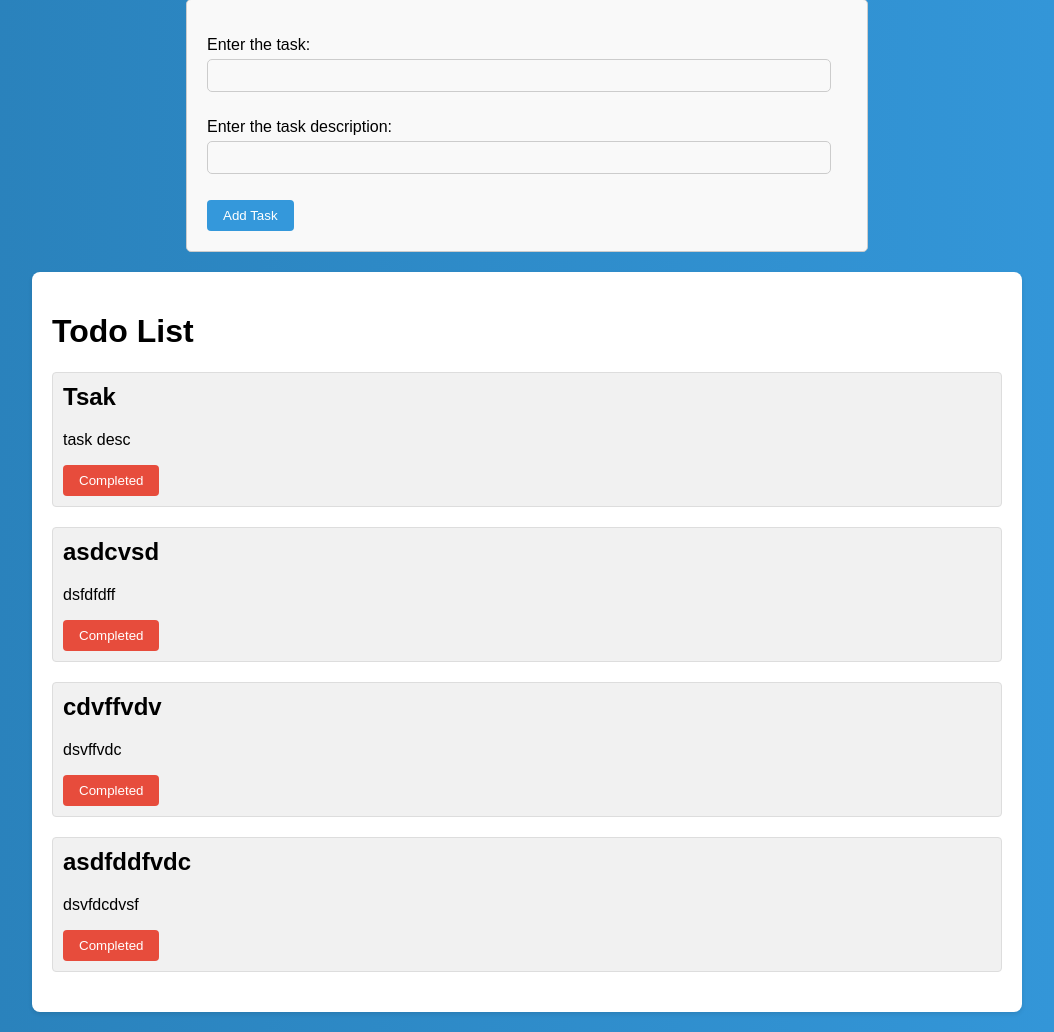
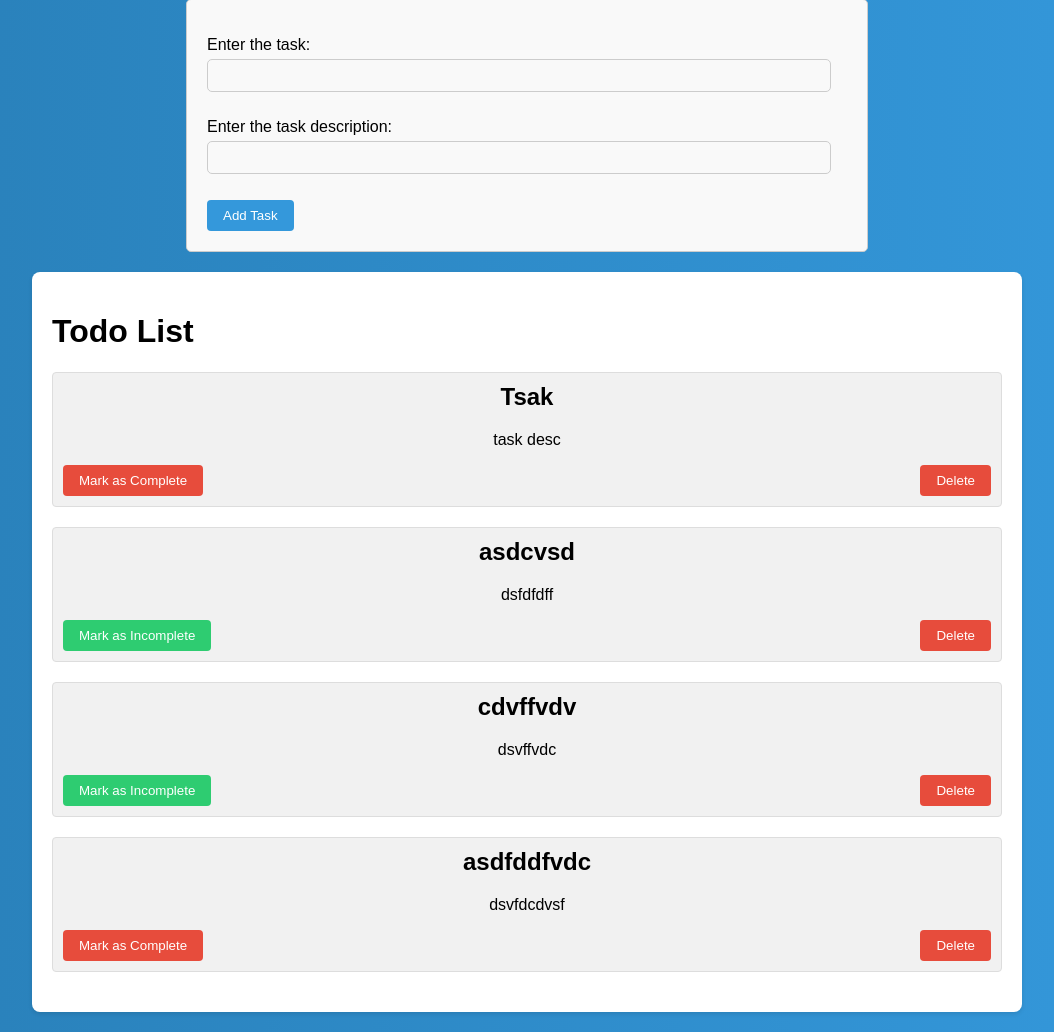
Before and after one commit to alexzmmv/Todoapp, a Django app: page / in a window 1280 px wide. Shown: the part 21-1053 px from the top of the page, without its empty margins (113-1167 px from the left). Run offline with Django 5.2, Linux system fonts and the light colour scheme; data comes from the database, SQL or seed files in the repository; both versions use the stored data as it was after the commit.

Commit message:
add compete/incomplete status

```diff
--- a/myfirstapp/urls.py
+++ b/myfirstapp/urls.py
@@ -4,4 +4,5 @@ from . import views
 urlpatterns = [
     path('', views.todo, name='todo'),
     path('todo/delete/<int:todo_id>/', views.delete_todo, name='delete_todo'),
+    path('todo/status/<int:todo_id>/', views.status_todo, name='status_todo'),
 ]
--- a/myfirstapp/views.py
+++ b/myfirstapp/views.py
@@ -22,3 +22,9 @@ def delete_todo(request, todo_id):
     todo = ToDOItem.objects.get(id=todo_id)
     todo.delete()
     return redirect('todo')
+
+def status_todo(request, todo_id):
+    todo = ToDOItem.objects.get(id=todo_id)
+    todo.completed = not todo.completed
+    todo.save()
+    return redirect('todo')
--- a/templates/todo.html
+++ b/templates/todo.html
@@ -29,8 +29,17 @@
         border-radius: 4px;
     }
 
+    .todo p {
+        margin-top: 0;
+        text-align: center;
+        word-wrap: break-word;
+        padding: -5%;
+
+    }
+
     .todo h2 {
         margin-top: 0;
+        text-align: center;
     }
 
     .btn {
@@ -74,7 +83,7 @@
         margin-bottom: 5px;
     }
 
-    .todo_description {
+    .tododescription {
         margin-top: 0;
         text-align: justify;
         word-wrap: break-word;
@@ -91,12 +100,35 @@
         transition: border-color 0.3s ease;
     }
 
+    .incomplete {
+        padding: 8px 16px;
+        background-color: #e74c3c; /* Updated incomplete button background color */
+        color: #fff;
+        border: none;
+        border-radius: 4px;
+        cursor: pointer;
+    }
+    .complete {
+        padding: 8px 16px;
+        background-color: #2ecc71; /* Updated complete button background color */
+        color: #fff;
+        border: none;
+        border-radius: 4px;
+        cursor: pointer;
+    }
+
     input[type="text"]:hover,
     input[type="text"]:focus {
         border-color: #3498db; /* Updated input border color */
         border-width: 2px;
         margin-bottom: 8px;
     }
+
+    .buttons {
+        display: flex;
+        justify-content: space-between;
+    }
+
 </style>
 
 
@@ -111,14 +143,25 @@
         <h1>Todo List</h1>
         {% for todo in todos %}
             <div class="todo">
-                <h2>{{ todo.title }}</h2>
-                <p class="todo_description">{{ todo.description }}</p>
-                <form method="post" action="{% url 'delete_todo' todo.id %}">
-                    {% csrf_token %}
-                    <button class="delbtn" type="submit">Completed</button>
-                </form>
+                    <h2>{{ todo.title }}</h2>
+                    <p class="tododescription">{{ todo.description }}</p>
+                <div class="buttons">
+                    <form method="post" action="{% url 'status_todo' todo.id %}">
+                        {% csrf_token %}
+                        {% if todo.completed == True %}
+                            <button class="complete" type="submit">Mark as Incomplete</button>
+                        {% else %}
+                            <button class="incomplete" type="submit">Mark as Complete</button>
+                        {% endif %}
+                    </form>
+                    <form method="post" action="{% url 'delete_todo' todo.id %}">
+                        {% csrf_token %}
+                        <button class="delbtn" type="submit">Delete</button>
+                    </form>
+                </div>
             </div>
         {% endfor %}
-    </div>
+        </div>
+
 </body>
 </html>
```
Also changed, not shown: db.sqlite3.
